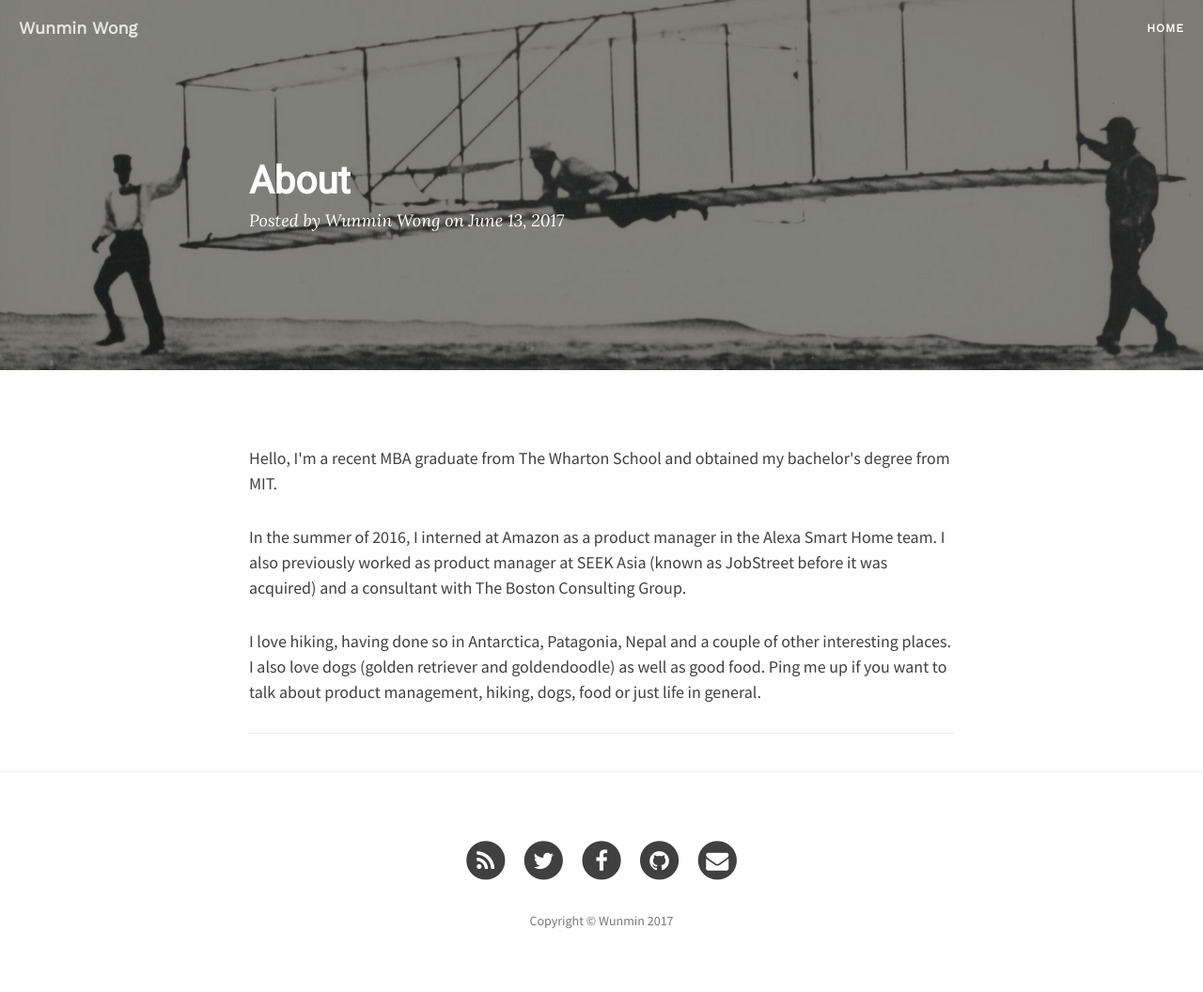
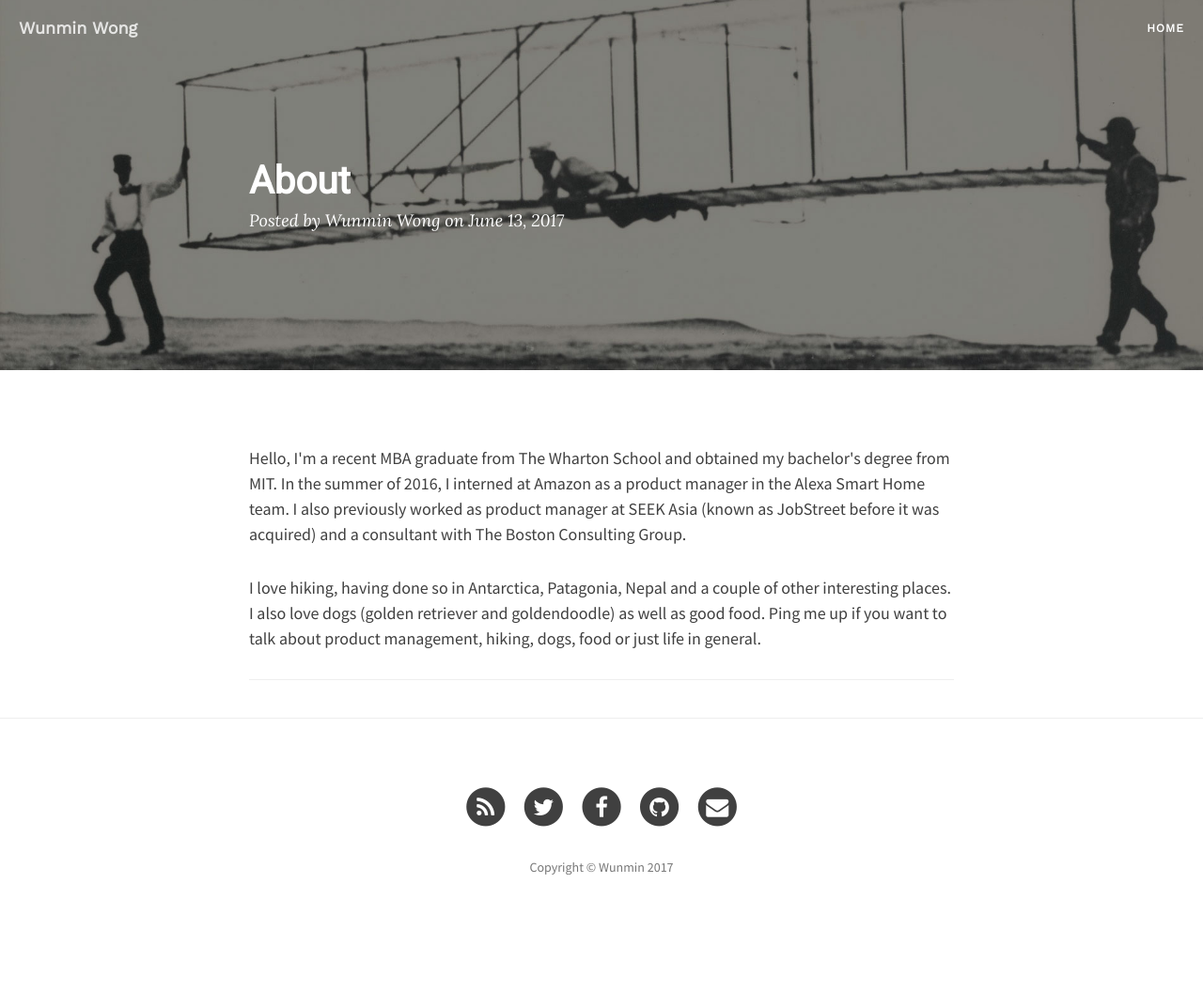
Before and after one commit to wunmin/wunmin.github.io, a Jekyll site: the page built from _posts/2017-06-13-about.markdown, in a window 1280 px wide. Shown: the whole page at 94% size. Built offline with Jekyll 4.4.1, drawn with Linux system fonts in a browser that asks for light colours; nearby versions of some CDN libraries; after the commit the page ends 999 px from its top, so only the background shows below that.

```diff
--- a/_posts/2017-06-13-about.markdown
+++ b/_posts/2017-06-13-about.markdown
@@ -6,8 +6,6 @@ author:     "Wunmin Wong"
 header-img: "img/post-bg-02.jpg"
 ---
 
-<p>Hello, I'm a recent MBA graduate from The Wharton School and obtained my bachelor's degree from MIT.</p>
-
-<p>In the summer of 2016, I interned at Amazon as a product manager in the Alexa Smart Home team. I also previously worked as product manager at SEEK Asia (known as JobStreet before it was acquired) and a consultant with The Boston Consulting Group.</p>
+<p>Hello, I'm a recent MBA graduate from The Wharton School and obtained my bachelor's degree from MIT. In the summer of 2016, I interned at Amazon as a product manager in the Alexa Smart Home team. I also previously worked as product manager at SEEK Asia (known as JobStreet before it was acquired) and a consultant with The Boston Consulting Group.</p>
 
 <p>I love hiking, having done so in Antarctica, Patagonia, Nepal and a couple of other interesting places. I also love dogs (golden retriever and goldendoodle) as well as good food. Ping me up if you want to talk about product management, hiking, dogs, food or just life in general.</p>
```
